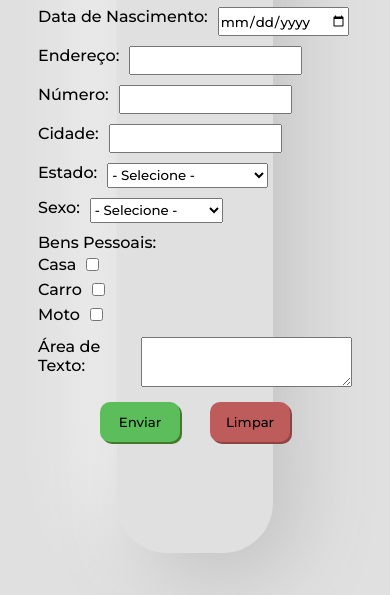
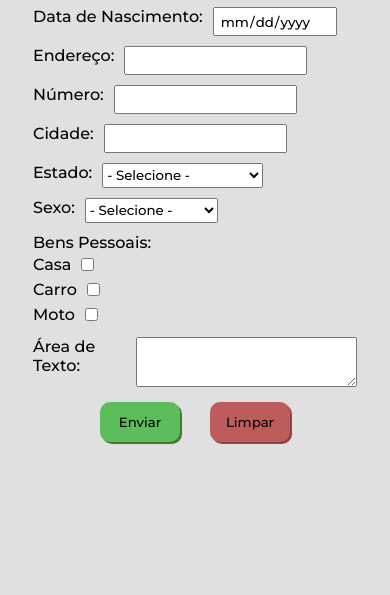
Before and after one commit to sandersonsamuel/html, a plain HTML site: page FormulárioAtv/index.html in a window 390 px wide. Shown: the part 249-844 px from the top of the page. Drawn offline with Linux system fonts and the light colour scheme.

Commit message:
Update style.css
adicionando responsividade

```diff
--- a/FormulárioAtv/style/style.css
+++ b/FormulárioAtv/style/style.css
@@ -68,6 +68,14 @@ input, select, option{
 
 }
 
+input{
+    padding:0px 5px
+}
+
+textarea{
+    padding:0px 5px
+}
+
 input[type="submit"]{
     width: 80px;
     height: 40px;
@@ -123,3 +131,20 @@ input[value="Limpar"]{
     align-items: center;
     gap: 10px;
 }
+
+@media screen and (max-width: 1000px) {
+    .conteiner{
+        width: 70%;
+    }
+}
+
+@media screen and (max-width: 700px) {
+    .conteiner{
+        box-shadow: none;
+    }
+    input[type="date"]::-webkit-inner-spin-button,
+    input[type="date"]::-webkit-calendar-picker-indicator {
+    display: none;
+    -webkit-appearance: none;
+}
+}
```
